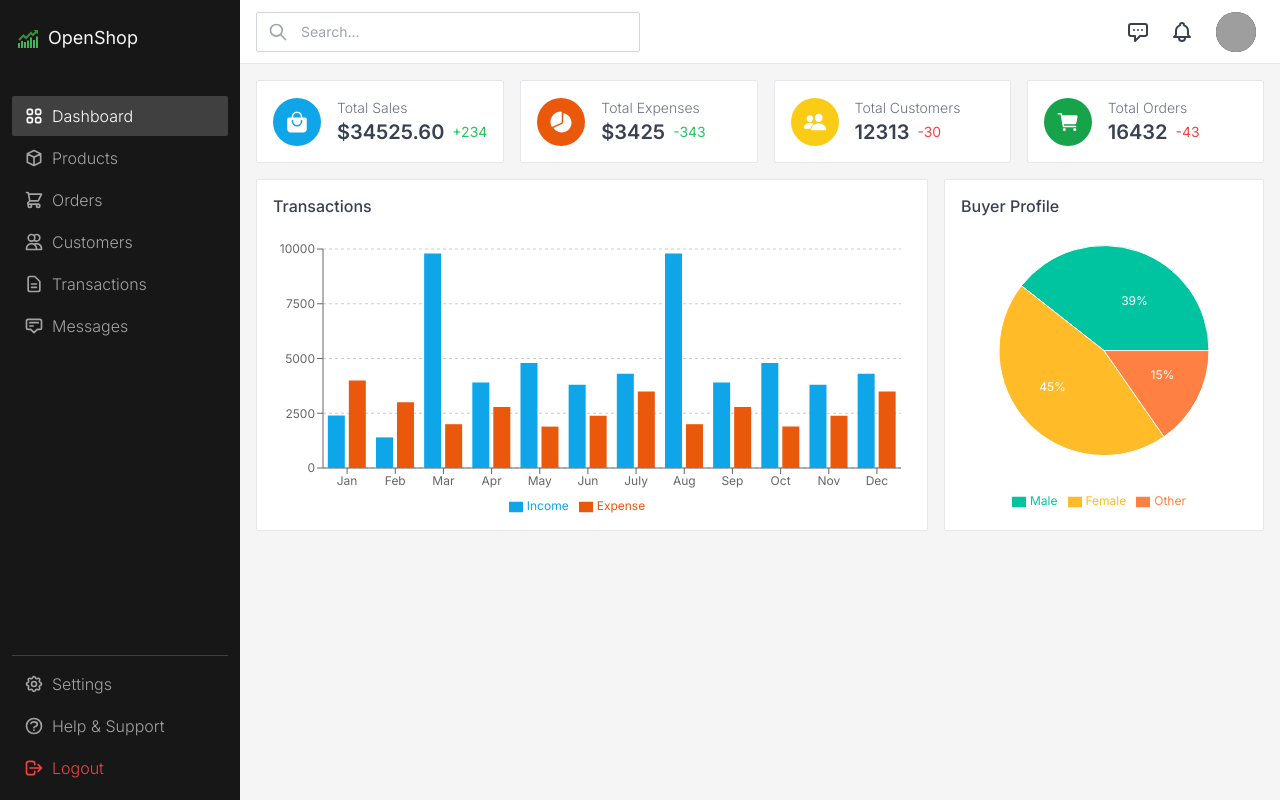
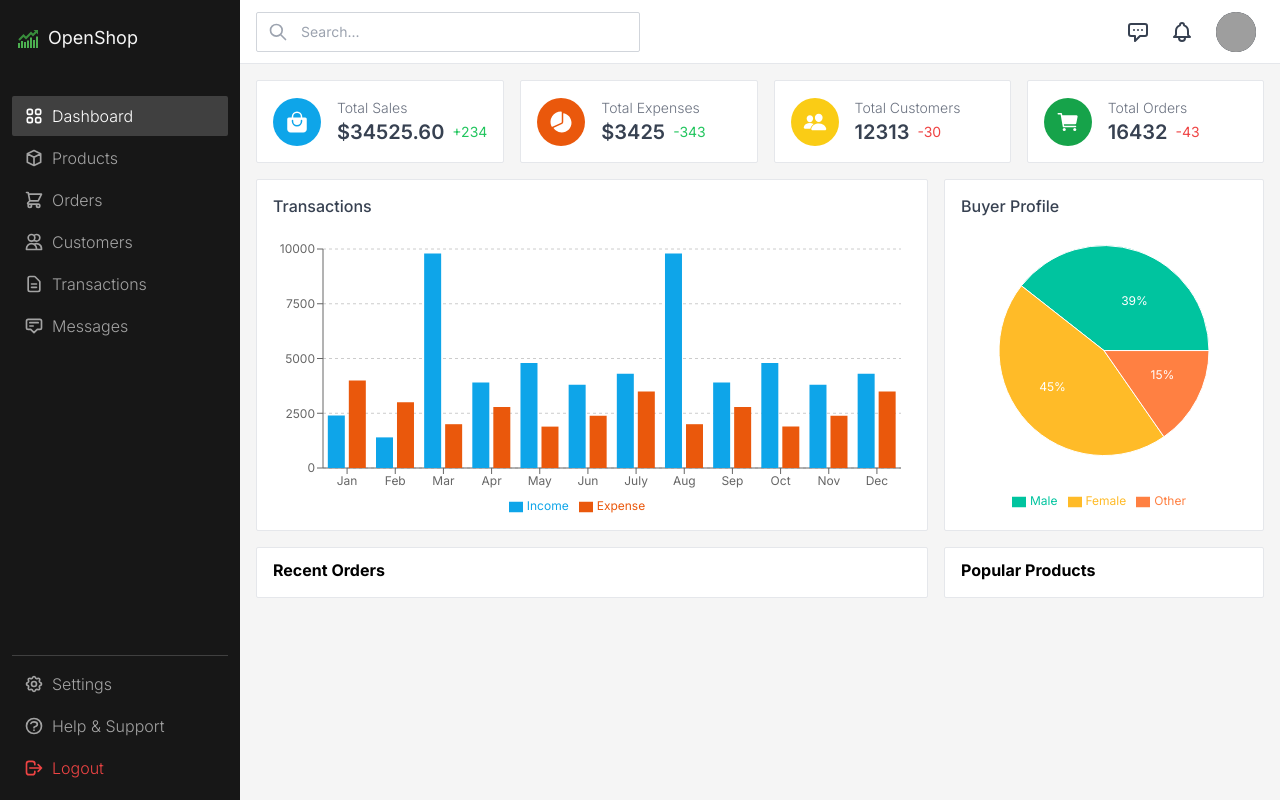
Before and after one commit to UchithmaSenevirathne/React-Dashboard, a React (Create React App) app: page / in a window 1280 px wide. Built offline with nearby package versions, Linux system fonts and the light colour scheme; grey boxes are pictures that could not be loaded.

Commit message:
create functions RecentOrders and PopularProducts

```diff
--- a/src/components/Dashboard.jsx
+++ b/src/components/Dashboard.jsx
@@ -2,14 +2,20 @@ import React from 'react'
 import DashboardStartsGrid from './DashboardStartsGrid'
 import TransactionChart from './TransactionChart'
 import BuyerProfileChart from './BuyerProfileChart'
+import RecentOrders from './RecentOrders'
+import PopularProducts from './PopularProducts'
 
 export default function Dashboard() {
     return(
         <div className='flex gap-4 flex-col'>
-            <DashboardStartsGrid/>
+            <DashboardStartsGrid />
             <div className='flex flex-row gap-4 w-full'>
-                <TransactionChart/>
-                <BuyerProfileChart/>
+                <TransactionChart />
+                <BuyerProfileChart />
+            </div>
+            <div className='flex flex-row gap-4 w-full'>
+                <RecentOrders/>
+                <PopularProducts/>
             </div>
         </div>
     )
--- /dev/null
+++ b/src/components/PopularProducts.jsx
@@ -0,0 +1,11 @@
+import React from 'react'
+
+function PopularProducts() {
+    return(
+        <div className='bg-white px-4 pt-3 pb-4 rounded-sm border border-gray-200 w-[20rem]'>
+            <strong>Popular Products</strong>
+        </div>
+    )
+}
+
+export default PopularProducts;
--- /dev/null
+++ b/src/components/RecentOrders.jsx
@@ -0,0 +1,11 @@
+import React from 'react'
+
+function RecentOrders() {
+    return(
+        <div className='bg-white px-4 pt-3 pb-4 rounded-sm border border-gray-200 flex-1'>
+            <strong>Recent Orders</strong>
+        </div>
+    )
+}
+
+export default RecentOrders;
```
